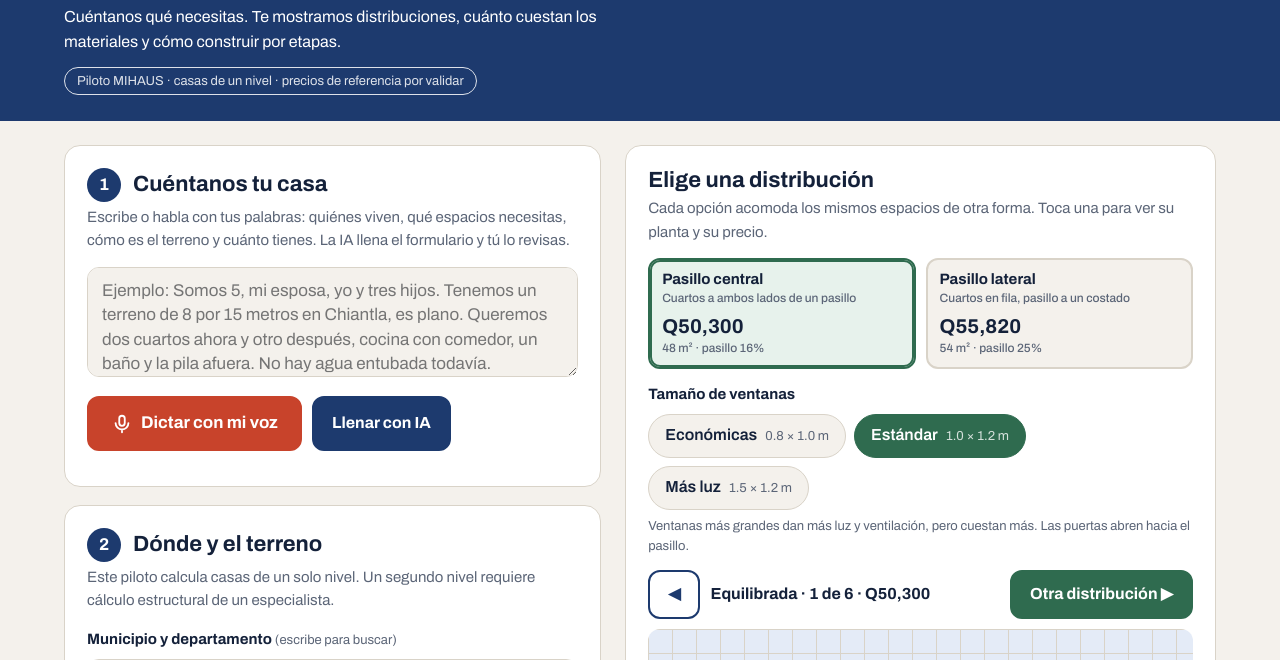
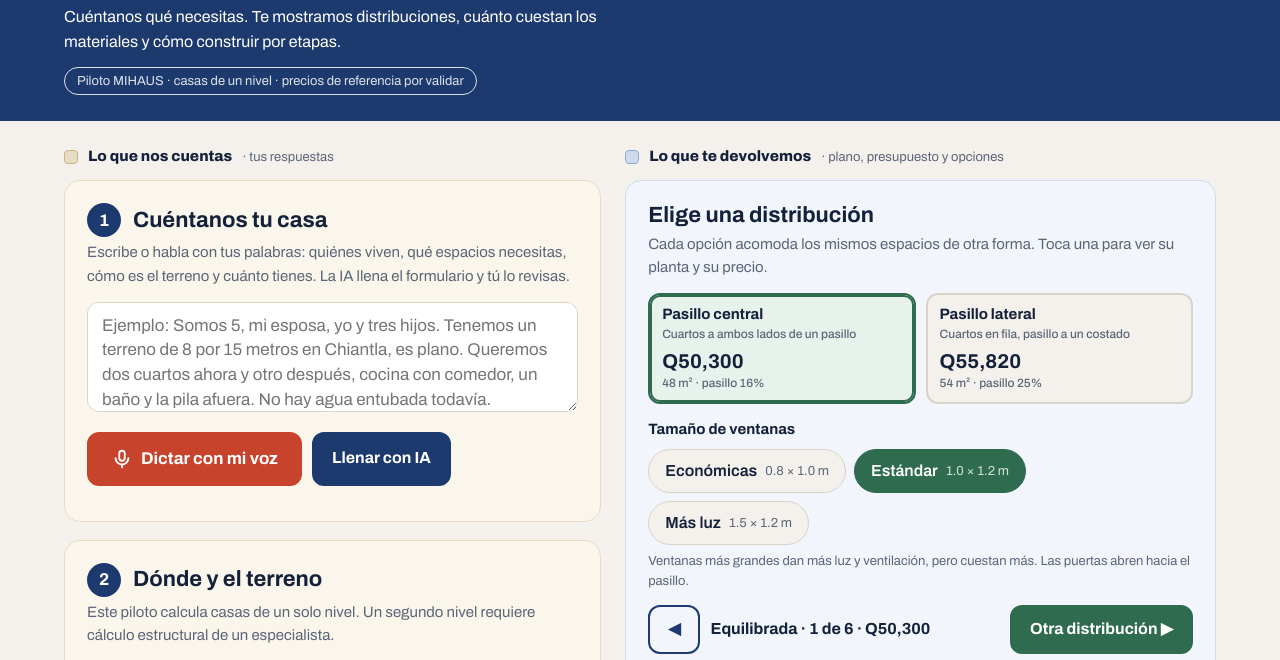
Before and after one commit to abiguria/micasapiloto, a plain HTML site: page index.html in a window 1280 px wide. Shown: the part 73-733 px from the top of the page. Drawn offline with nearby package versions, Linux system fonts and the light colour scheme.

Commit message:
Colores distintos para la columna de datos y la de resultados
Co-Authored-By: Claude Opus 5.5 <noreply@anthropic.com>
Claude-Session: https://claude.ai/code/session_01WnJDRiwH3cEs4ndH55HiYD

```diff
--- a/index.html
+++ b/index.html
@@ -109,6 +109,15 @@ details summary{cursor:pointer;font-weight:700;min-height:44px;display:flex;alig
 .ex{font-size:12px;color:var(--mute)}
 .pro button{margin-top:auto}
 input[type=range]{padding:0;min-height:32px;accent-color:var(--red)}
+/* inputs (left) warm paper, outputs (right) cool blueprint */
+#form section{background:light-dark(#fbf6ec,#1b2234);border-color:light-dark(#e8dcc5,#34405a)}
+#side section{background:light-dark(#f2f6fc,#13233d);border-color:light-dark(#cddaee,#2c4268)}
+#form input,#form textarea,#form .chip:not([aria-checked=true]){background:light-dark(#ffffff,#0f1a2e)}
+.colhead{display:flex;align-items:center;gap:10px;margin:0 0 12px;font-size:15px;font-weight:800}
+.colhead i{width:14px;height:14px;border-radius:4px;flex:none}
+#form .colhead i{background:light-dark(#e8dcc5,#34405a);border:1.5px solid light-dark(#c9b48a,#5a6a8a)}
+#side .colhead i{background:light-dark(#cddaee,#2c4268);border:1.5px solid light-dark(#8ea8d4,#5f86d6)}
+.colhead span{font-weight:400;color:var(--mute);font-size:13px}
 @media(max-width:600px){section{padding:18px}table{font-size:13px}.stack thead{display:none}.stack tr{display:grid;padding-block:10px}.stack td{display:flow-root;border:0;padding:3px 0;padding-inline-start:8em;text-align:start}.stack td::before{content:attr(data-l);float:inline-start;width:7.5em;margin-inline-start:-8em;white-space:normal;color:var(--mute)}.stack td:empty{display:none}}
 </style>
 <script src="https://cdnjs.cloudflare.com/ajax/libs/jspdf/2.5.1/jspdf.umd.min.js"></script>
@@ -123,6 +132,7 @@ input[type=range]{padding:0;min-height:32px;accent-color:var(--red)}
 </header>
 <main>
 <div id="form">
+  <p class="colhead"><i></i>Lo que nos cuentas <span>· tus respuestas</span></p>
   <section>
     <h2><span class="n">1</span>Cuéntanos tu casa</h2>
     <p class="sub">Escribe o habla con tus palabras: quiénes viven, qué espacios necesitas, cómo es el terreno y cuánto tienes. La IA llena el formulario y tú lo revisas.</p>
@@ -182,6 +192,7 @@ input[type=range]{padding:0;min-height:32px;accent-color:var(--red)}
 </div>
 
 <div id="side">
+  <p class="colhead"><i></i>Lo que te devolvemos <span>· plano, presupuesto y opciones</span></p>
   <section>
     <h2>Elige una distribución</h2>
     <p class="sub">Cada opción acomoda los mismos espacios de otra forma. Toca una para ver su planta y su precio.</p>
```
